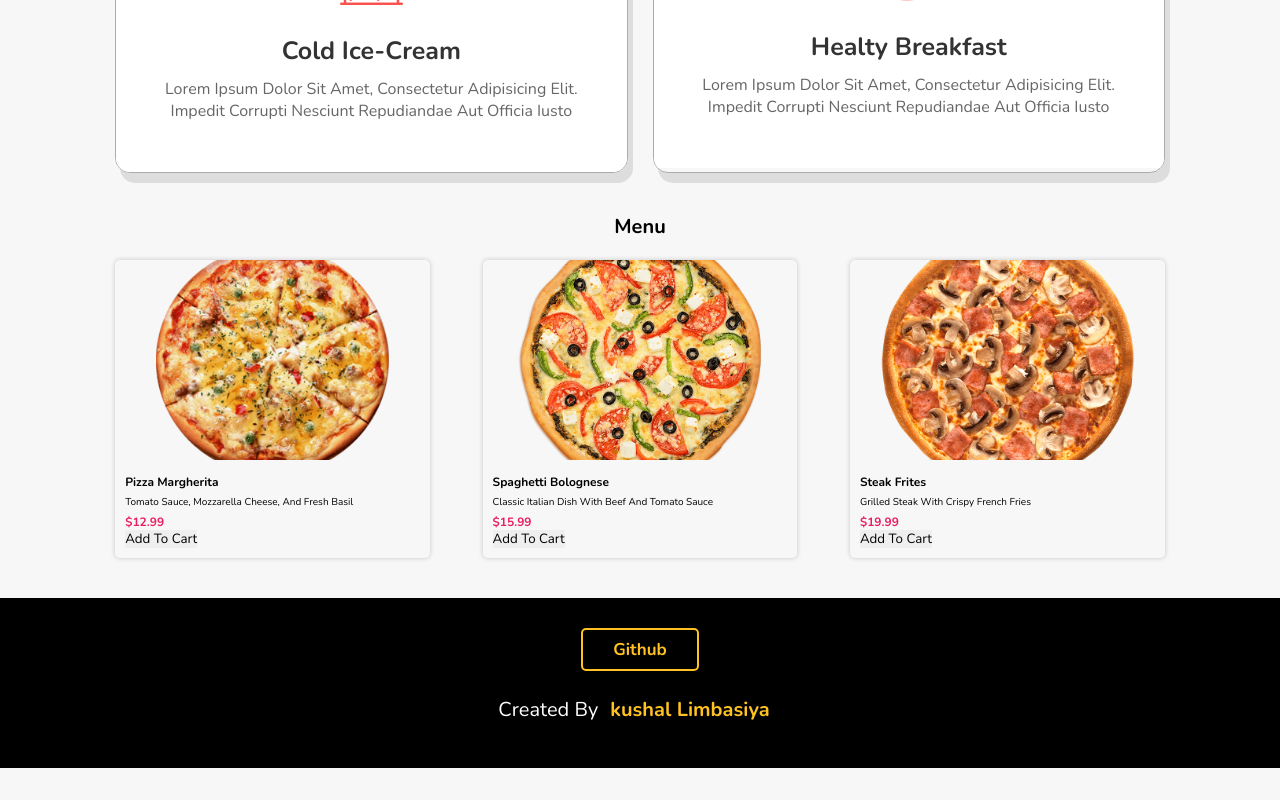
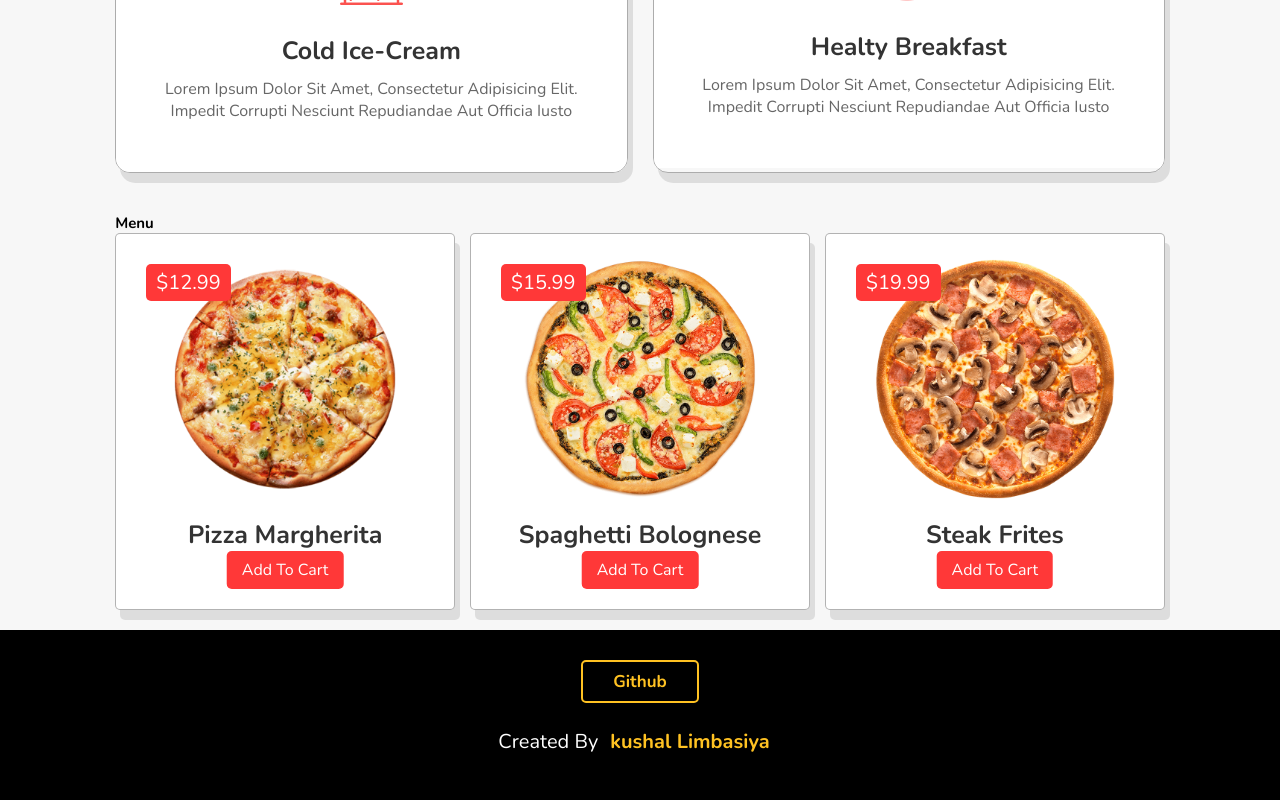
Before and after one commit to KushalLimbasiya/zuma-food-website, a React (Create React App) app: page / in a window 1280 px wide. Shown: the part 1734-2534 px from the top of the page. Before the commit the page ends 2502 px from the top, so only its background shows below. Built offline with nearby package versions, Linux system fonts and the light colour scheme.

Commit message:
impove menu

```diff
--- a/src/components/page/Menu.js
+++ b/src/components/page/Menu.js
@@ -1,7 +1,6 @@
 import React, { useState } from "react";
 import * as ig from '../img/img';
 import "../style/main.css";
-
 
 const DishCard = ({ dish, addToCart }) => {
   const { name, description, price, image } = dish;
@@ -11,20 +10,23 @@ const DishCard = ({ dish, addToCart }) => {
   };
 
   return (
-    <div className="dish-card">
-      <img src={image} alt={name} className="dish-image" />
-      <div className="dish-details">
-        <h3 className="dish-name">{name}</h3>
-        <p className="dish-description">{description}</p>
-        <p className="dish-price">{price}</p>
-        <button className="add-to-cart" onClick={handleClick}>
-          Add to Cart
-        </button>
+    <div className="box">
+      <img src={image} alt={name} />
+      <div className="price">{price}</div>
+      <h3>{name}</h3>
+      <div className="stars">
+        <i className="fa fa-star"></i>
+        <i className="fa fa-star"></i>
+        <i className="fa fa-star"></i>
+        <i className="fa fa-star"></i>
+        <i className="fa fa-star-half"></i>
       </div>
+      <button className="add-to-cart" onClick={handleClick}>
+        Add to Cart
+      </button>
     </div>
   );
 };
-
 
 const Menu = () => {
   const [dishes, setDishes] = useState([
@@ -48,14 +50,18 @@ const Menu = () => {
     },
   ]);
 
+  const addToCart = (dish) => {
+    console.log(`Adding ${dish.name} to cart`);
+  };
+
   return (
-    <section className="menu" id='menu'>
-      <div className="menu">
+    <section className="menu" id="menu">
+      <div className="popular">
         <h2 className="section-title">Menu</h2>
-        <div className="dishes-container">
-          <DishCard dish={dishes[0]} />
-          <DishCard dish={dishes[1]} />
-          <DishCard dish={dishes[2]} />
+        <div className="box-container">
+          <DishCard dish={dishes[0]} addToCart={addToCart} />
+          <DishCard dish={dishes[1]} addToCart={addToCart} />
+          <DishCard dish={dishes[2]} addToCart={addToCart} />
         </div>
       </div>
     </section>
--- a/src/components/style/main.css
+++ b/src/components/style/main.css
@@ -357,57 +357,70 @@ header .navbar .cart i {
   transform: translateY(100%);
 }
 
-.menu {
-  background-color: #f7f7f7;
+.menu .box-container{
+  display: flex;
+  flex-wrap: wrap;
+  gap: 1.5rem;
+}
+.menu .box-container .box{
+  padding: 2rem;
+  background: #fff;
+  box-shadow: .5rem 1rem rgba(0, 0, 0, .1);
+  border: .1rem solid rgba(0, 0, 0, .3);
+  border-radius: .5rem;
+  text-align: center;
+  flex: 1 1 30rem;
+  position:relative;
+
+}
+.menu .box-container .box img{
+  height: 25rem;
+  object-fit: cover;
+  width: 100%;
+  border-radius: .5rem;
+
 }
 
-.section-title {
-  margin-bottom: 2rem;
+.menu .box-container .box .price{
+  position: absolute;
+  background: var(--red);
+  color: #fff;
   font-size: 2rem;
-  font-weight: bold;
-  text-align: center;
+  border-radius: .5rem;
+  padding: .5rem 1rem;
+  top: 3rem;
+  left: 3rem;
 }
 
-.dishes-container {
-  display: flex;
-  justify-content: space-between;
-  flex-wrap: wrap;
+.menu .box-container .box h3{
+  color: #333;
+  font-size: 2.5rem;
+  padding-top: 1rem;
 }
 
-.dish-card {
-  width: 30%;
-  margin-bottom: 2rem;
-  border-radius: 5px;
-  box-shadow: 0 0 5px rgba(0, 0, 0, 0.2);
-  overflow: hidden;
+.menu .box-container .box .stars i{
+  color: gold;
+  font-size: 1.7rem;
+  padding: 1rem .1rem;
 }
 
-.dish-image {
-  width: 100%;
-  height: 200px;
-  object-fit: cover;
+.menu .box-container .box .add-to-cart{
+  position: absolute;
+  bottom: 2rem;
+  left: 50%;
+  transform: translateX(-50%);
+  background: var(--red);
+  color: #fff;
+  font-size: 1.6rem;
+  border-radius: .5rem;
+  padding: .8rem 1.5rem;
+  cursor: pointer;
 }
 
-.dish-details {
-  padding: 1rem;
+.menu .box-container .box .add-to-cart:hover{
+  background: var(--dark-red);
 }
 
-.dish-name {
-  font-size: 1.2rem;
-  font-weight: bold;
-  margin-bottom: 0.5rem;
-}
-
-.dish-description {
-  font-size: 1rem;
-  margin-bottom: 0.5rem;
-}
-
-.dish-price {
-  font-size: 1.2rem;
-  font-weight: bold;
-  color: #e91e63;
-}
 
 /*
 .Menu {
```
